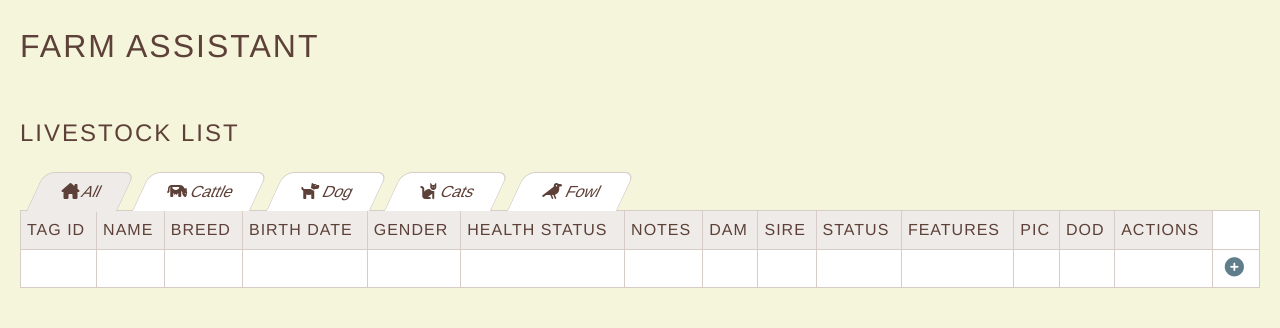
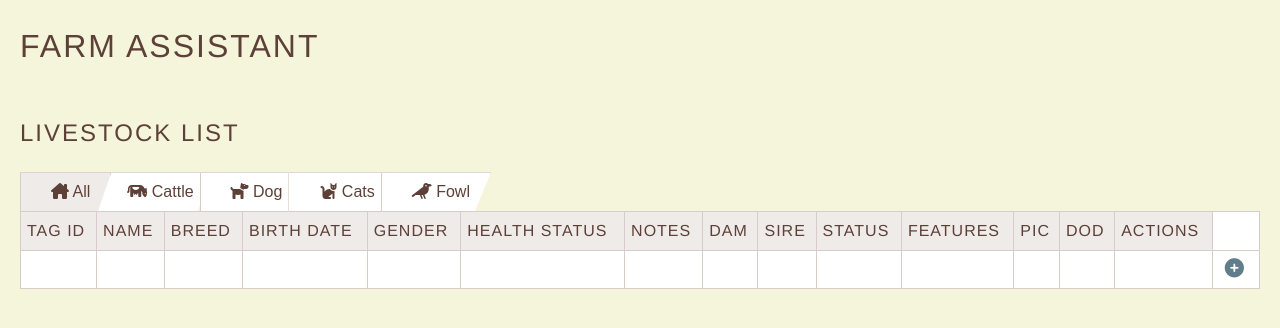
Before and after one commit to AlliTec/ha-addons, a Python web app: template farm-assistant-addon/templates/index.html in a window 1280 px wide. Shown: the top 328 px of the page. Run offline with Jinja, Linux system fonts and the light colour scheme; the template is opened without the code that fills it, so the values that code supplies are empty.

Commit message:
feat: Implement overlapping folder tab design

```diff
--- a/farm-assistant-addon/config.yaml
+++ b/farm-assistant-addon/config.yaml
@@ -1,5 +1,5 @@
 name: Farm Assistant
-version: "0.9.28"
+version: "0.9.29"
 slug: farm_assistant
 description: "An addon to manage your farm's livestock data."
 arch:
--- a/farm-assistant-addon/static/style.css
+++ b/farm-assistant-addon/static/style.css
@@ -144,29 +144,25 @@ th {
 .filter-btn {
     background-color: var(--input-bg);
     border: 1px solid var(--table-border);
-    border-bottom: none;
-    padding: 10px 25px;
+    padding: 10px 20px 10px 30px;
     cursor: pointer;
     font-size: 1rem;
     color: var(--text-color);
     transition: background-color 0.3s;
-    border-radius: 10px 10px 0 0;
-    margin-right: 0;
-    transform: skewX(-25deg);
-    margin-left: 15px;
+    position: relative;
+    clip-path: polygon(0 0, 100% 0, 85% 100%, 0% 100%);
+    margin-left: -15px;
 }
 
-.filter-btn > * {
-    transform: skewX(25deg);
-    display: inline-block;
+.filter-btn:first-child {
+    margin-left: 0;
 }
 
 .filter-btn:hover {
-    background-color: var(--table-header-bg);
+    z-index: 2;
 }
 
 .filter-btn.active {
     background-color: var(--table-header-bg);
-    border-bottom: 1px solid var(--table-header-bg);
-    margin-bottom: -1px;
+    z-index: 3;
 }
```
Also changed, not shown: farm-assistant-addon/CHANGELOG.md.
